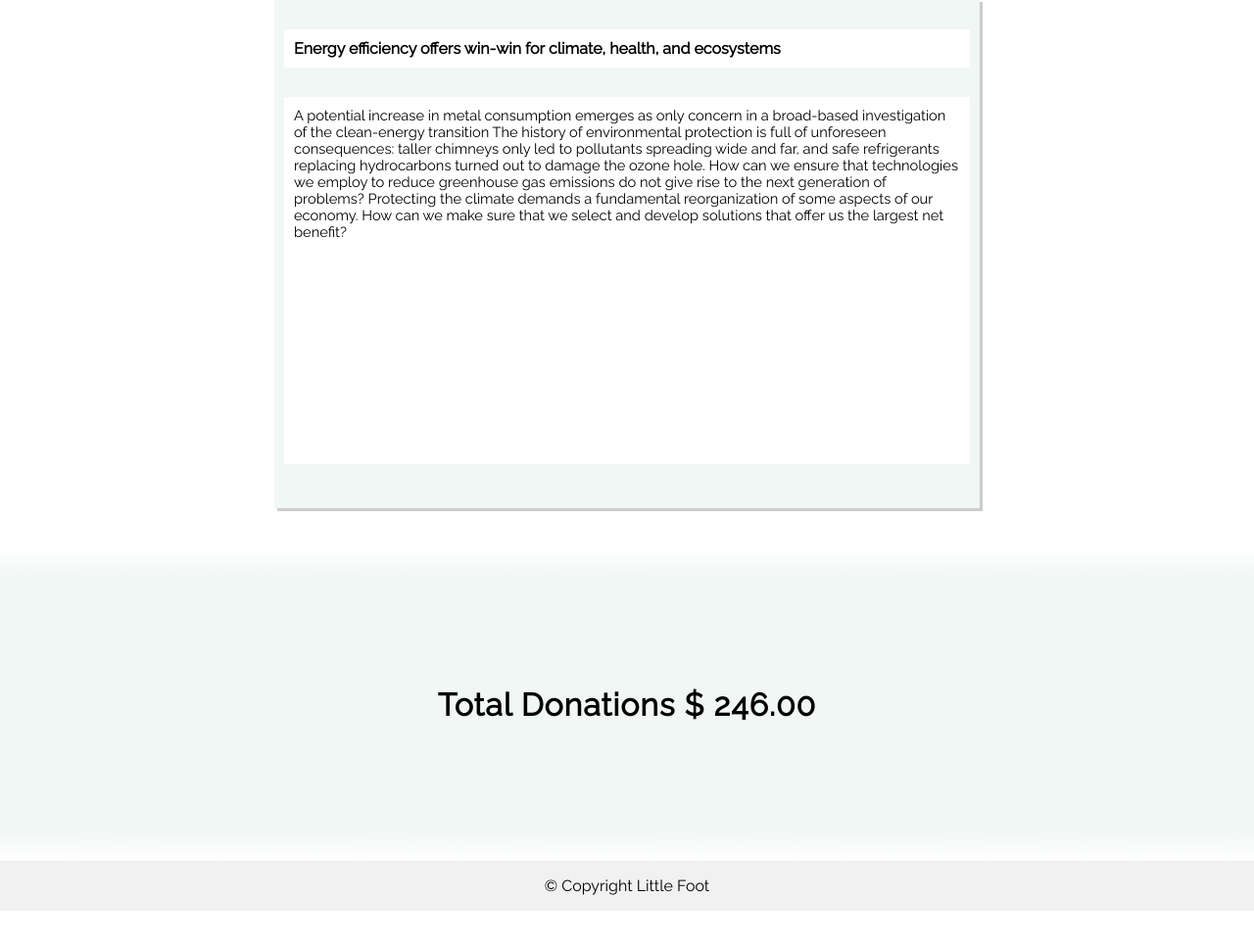
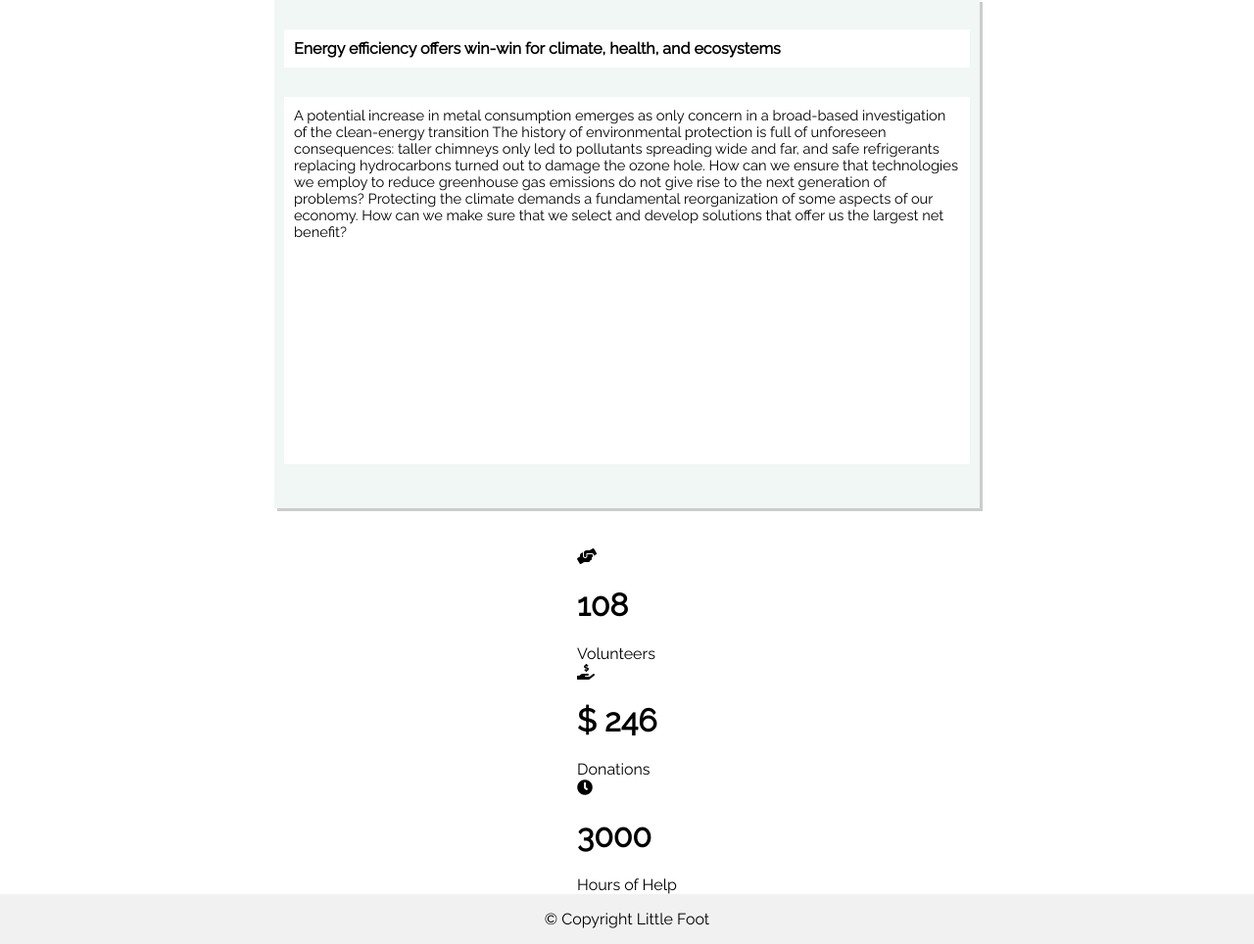
Before and after one commit to KaanDarcey/LittleFoot, a PHP site: page / in a window 1280 px wide. Shown: the part 2902-3866 px from the top of the page at 98% size. Before the commit the page ends 3832 px from the top, so only its background shows below. Run offline with PHP 8.4, Linux system fonts and the light colour scheme; data comes from the database, SQL or seed files in the repository; some libraries are stand-ins or nearby versions.

Commit message:
Create three cards
#Update style for stats (volunteers, donations, hours)

```diff
--- a/index.php
+++ b/index.php
@@ -9,6 +9,7 @@ include './PHP/database.php';
         <title>Little Foot</title>
         <meta charset="utf-8" />
         <link href='./CSS/style.css' rel='stylesheet'/>
+        <link rel="stylesheet" href="https://cdnjs.cloudflare.com/ajax/libs/font-awesome/5.12.1/css/all.min.css">
     </head>
     <body>
         <div class="home-container">
@@ -20,8 +21,12 @@ include './PHP/database.php';
                 <div>
                     <?php
                     if(!isset($_SESSION['user'])){
-                        echo "<a href='admin/login.php'><button class='home-header-btn'>Sign In</button></a>";
-                        echo "<span class='donate'><a href='donate.php'>DONATE</a></span>";
+                      echo "<a href='index.php'>Home</a>";
+                      echo "<a href='contact-us.php'>Contact Us</a>";
+
+                      echo "<a href='admin/login.php' class='admin-login'>Sign In</a>";
+                      // echo "<a href='admin/login.php' class='admin-login'><button class='home-header-btn'>Sign In</button></a>";
+                      echo "<span class='donate'><a href='donate.php'>DONATE</a></span>";
                     }else{
                         echo "<a href='admin/new-post.php'>Create New Post</a>";
                         echo "<a href='PHP/logout.php'>Log Out</a>";
@@ -71,8 +76,14 @@ include './PHP/database.php';
                 }
                 ?>
             </div>
-            <div class="home-icons">
-            <?php
+            <div class="stat-container">
+              <div class="stat">
+                <i class="fas fa-hands-helping"></i>
+                <h1>108</h1>
+                <span>Volunteers</span>
+              </div>
+              <div class="stat">
+              <?php
                 require_once('./PHP/database.php');
                 $sql_sum = "SELECT * FROM donation";
                 $sum = mysqli_query($conn, $sql_sum);
@@ -80,9 +91,18 @@ include './PHP/database.php';
                 while($row = mysqli_fetch_assoc($sum)){
                     $total += $row['donation_amount'];
                 }
-                echo "<h1 class='donations'>Total Donations <span class='total'>$ $total.00</span></h1>";
+                echo "<i class='fas fa-hand-holding-usd usd'></i>";
+                echo "<h1>$ $total</h1>";
+                echo "<span>Donations</span>";
                 mysqli_close($conn);
             ?>
+              </div>
+              <div class="stat">
+                <i class="fas fa-clock"></i>
+                <h1>3000</h1>
+                <span>Hours of Help</span>
+              </div>
+
             </div>
 
             <div class="footer">
```
